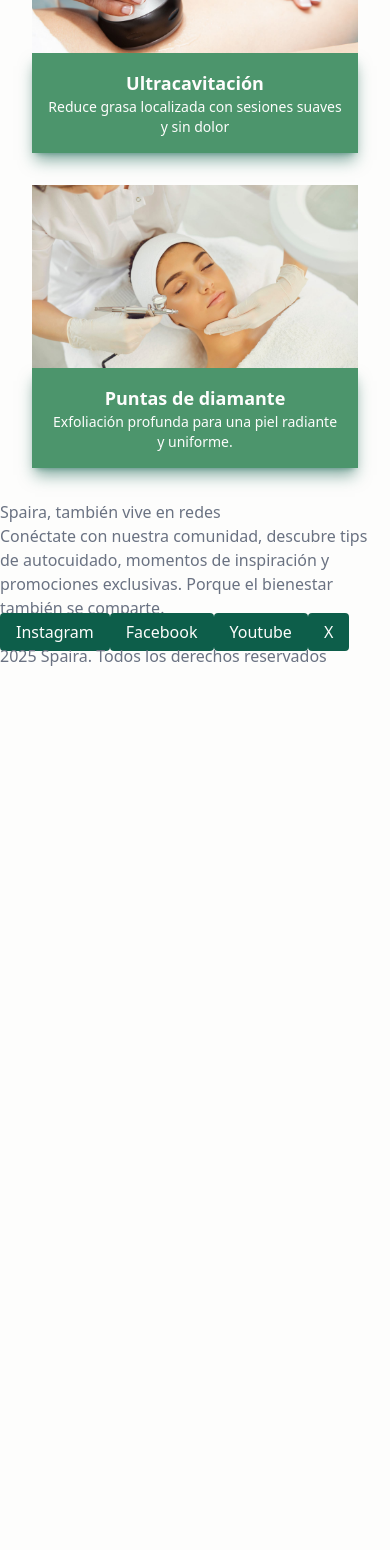
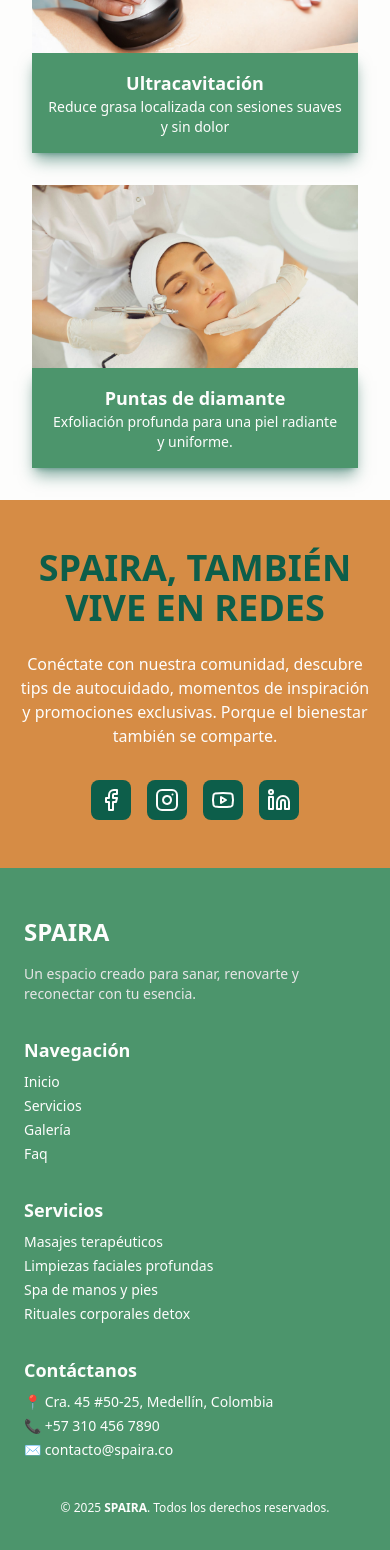
Before and after one commit to Stirod08/spa-sw, a Next.js app: page / in a window 390 px wide. Shown: the part 5560-7110 px from the top of the page. Before the commit the page ends 6228 px from the top, so only its background shows below. Built offline with nearby package versions, Linux system fonts and the light colour scheme.

Commit message:
feat(Footer): Se crea el componente footer, de da estilos y se hacen los ultimos ajustes

```diff
--- /dev/null
+++ b/app/enDesarrollo/page.tsx
@@ -0,0 +1,7 @@
+export default function Home() {
+    return (
+        <>
+            <h1 className="text-4xl font-extrabold mb-6 mt-16 text-center uppercase text-verdeOscuro h-dvh">En Desarrollo</h1>
+        </>
+    );
+}
--- a/app/layout.tsx
+++ b/app/layout.tsx
@@ -1,6 +1,8 @@
 import type { Metadata } from "next";
 import { Geist, Geist_Mono } from "next/font/google";
 import "@/app/ui/globals.css";
+import Header from "./ui/layout/Header";
+import Footer from "./ui/layout/Footer";
 
 const geistSans = Geist({
   variable: "--font-geist-sans",
@@ -27,7 +29,9 @@ export default function RootLayout({
       <body
         className={`${geistSans.variable} ${geistMono.variable} antialiased`}
       >
+        <Header/>
         {children}
+        <Footer/>
       </body>
     </html>
   );
--- a/app/page.tsx
+++ b/app/page.tsx
@@ -5,11 +5,13 @@ import SobreSpaira from "./ui/Inicio/SobreSpaira";
 import ServiciosDestacados from "./ui/Inicio/ServiciosDestacados";
 import Seprador from "./ui/layout/components/Seprador";
 import Tecnologias from "./ui/Inicio/Tecnologias";
+import Redes from "./ui/Inicio/Redes";
+import Footer from "./ui/layout/Footer";
 
 export default function Home() {
   return (
     <>
-      <Header />
+
       <Hero />
 
 
@@ -20,19 +22,7 @@ export default function Home() {
       </main>
       <div className="bg-[url('/parallax.jpg')] bg-fixed bg-cover bg-center h-[400px]"></div>
       <Tecnologias />
-
-      <section>
-        <h2>Spaira, también vive en redes</h2>
-        <p>Conéctate con nuestra comunidad, descubre tips de autocuidado, momentos de inspiración y promociones exclusivas. Porque el bienestar también se comparte.</p>
-        <a className="bg-verdeOscuro text-blanco px-4 py-2 rounded" href="#">Instagram</a>
-        <a className="bg-verdeOscuro text-blanco px-4 py-2 rounded" href="#">Facebook</a>
-        <a className="bg-verdeOscuro text-blanco px-4 py-2 rounded" href="#">Youtube</a>
-        <a className="bg-verdeOscuro text-blanco px-4 py-2 rounded" href="#">X</a>
-      </section>
-
-      <footer>
-        <p>2025 Spaira. Todos los derechos reservados</p>
-      </footer>
+      <Redes />
     </>
   )
 }
--- /dev/null
+++ b/app/ui/Inicio/Redes.tsx
@@ -0,0 +1,22 @@
+import { Facebook, Instagram, Linkedin, Youtube, } from "lucide-react";
+import Link from "next/link";
+
+
+export default function Redes() {
+
+    return (
+        <>
+            <section className="bg-orange p-4">
+                <h2 className="text-4xl font-extrabold mb-6 mt-8 text-center uppercase text-verdeOscuro">Spaira, también vive en redes</h2>
+                <p className="md:max-w-3xl mx-auto text-center text-blanco">Conéctate con nuestra comunidad, descubre tips de autocuidado, momentos de inspiración y promociones exclusivas. Porque el bienestar también se comparte.</p>
+
+                <section className="flex justify-center gap-4 my-8">
+                    <Link href="#"><Facebook size={40} className="text-blanco bg-verdeOscuro p-2 rounded-lg hover:transform hover:scale-105 transition-transform duration-300" /></Link>
+                    <Link href="#"><Instagram size={40} className="text-blanco bg-verdeOscuro p-2 rounded-lg hover:transform hover:scale-105 transition-transform duration-300" /></Link>
+                    <Link href="#"><Youtube size={40} className="text-blanco bg-verdeOscuro p-2 rounded-lg hover:transform hover:scale-105 transition-transform duration-300" /></Link>
+                    <Link href="#"><Linkedin size={40} className="text-blanco bg-verdeOscuro p-2 rounded-lg hover:transform hover:scale-105 transition-transform duration-300" /></Link>
+                </section>
+            </section>
+        </>
+    )
+}
--- a/app/ui/layout/Footer.tsx
+++ b/app/ui/layout/Footer.tsx
@@ -0,0 +1,53 @@
+import Link from "next/link";
+import Redes from "../Inicio/Redes";
+import NavLinks from "./components/navegacion/NavLinks";
+
+
+export default function Footer() {
+
+    return (
+        <footer className="bg-verdeClaro text-blanco py-12 px-6">
+            <div className="max-w-7xl mx-auto grid grid-cols-1 md:grid-cols-4 gap-8">
+                {/* Logo y descripción */}
+                <div>
+                    <h2 className="marca text-2xl">Spaira</h2>
+                    <p className="mt-4 text-sm text-[#E6E6E6]">
+                        Un espacio creado para sanar, renovarte y reconectar con tu esencia.
+                    </p>
+                </div>
+
+                {/* Menú del sitio */}
+                <nav>
+                    <h3 className="text-lg font-semibold mb-2">Navegación</h3>
+                    <ul className="space-y-1 text-sm">
+                        <NavLinks textColor="blanco" scrolled={false} />
+                    </ul>
+                </nav>
+
+                {/* Servicios principales */}
+                <div>
+                    <h3 className="text-lg font-semibold mb-2">Servicios</h3>
+                    <nav className="flex flex-col space-y-1">
+                        <Link href={"enDesarrollo"} className="text-sm hover:text-orange">Masajes terapéuticos</Link>
+                        <Link href={"enDesarrollo"} className="text-sm hover:text-orange">Limpiezas faciales profundas</Link>
+                        <Link href={"enDesarrollo"} className="text-sm hover:text-orange">Spa de manos y pies</Link>
+                        <Link href={"enDesarrollo"} className="text-sm hover:text-orange">Rituales corporales detox</Link>
+                    </nav>
+                </div>
+
+                {/* Contacto */}
+                <div>
+                    <h3 className="text-lg font-semibold mb-2">Contáctanos</h3>
+                    <p className="text-sm">📍 Cra. 45 #50-25, Medellín, Colombia</p>
+                    <p className="text-sm mt-1">📞 +57 310 456 7890</p>
+                    <p className="text-sm mt-1">✉️ contacto@spaira.co</p>
+                </div>
+            </div>
+
+            {/* Derechos */}
+            <div className="text-center mt-10 text-xs text-blanco">
+                © {new Date().getFullYear()} <span className="marca">Spaira</span>. Todos los derechos reservados.
+            </div>
+        </footer>
+    )
+}
--- a/app/ui/layout/components/navegacion/NavLinks.tsx
+++ b/app/ui/layout/components/navegacion/NavLinks.tsx
@@ -8,10 +8,10 @@ type PropsNavLinks = {
 
 export default function NavLinks({ scrolled, onClick, textColor }: PropsNavLinks) {
   const links = [
-    { href: '#inicio', label: 'Inicio' },
-    { href: '#servicios', label: 'Servicios' },
-    { href: '#portafolio', label: 'Galería' },
-    { href: '#contacto', label: 'Contacto' },
+    { href: '/', label: 'Inicio' },
+    { href: '/enDesarrollo', label: 'Servicios' },
+    { href: '/enDesarrollo', label: 'Galería' },
+    { href: '/enDesarrollo', label: 'Faq' },
   ];
 
   const linkClass = `transition-colors duration-300  ${
```
